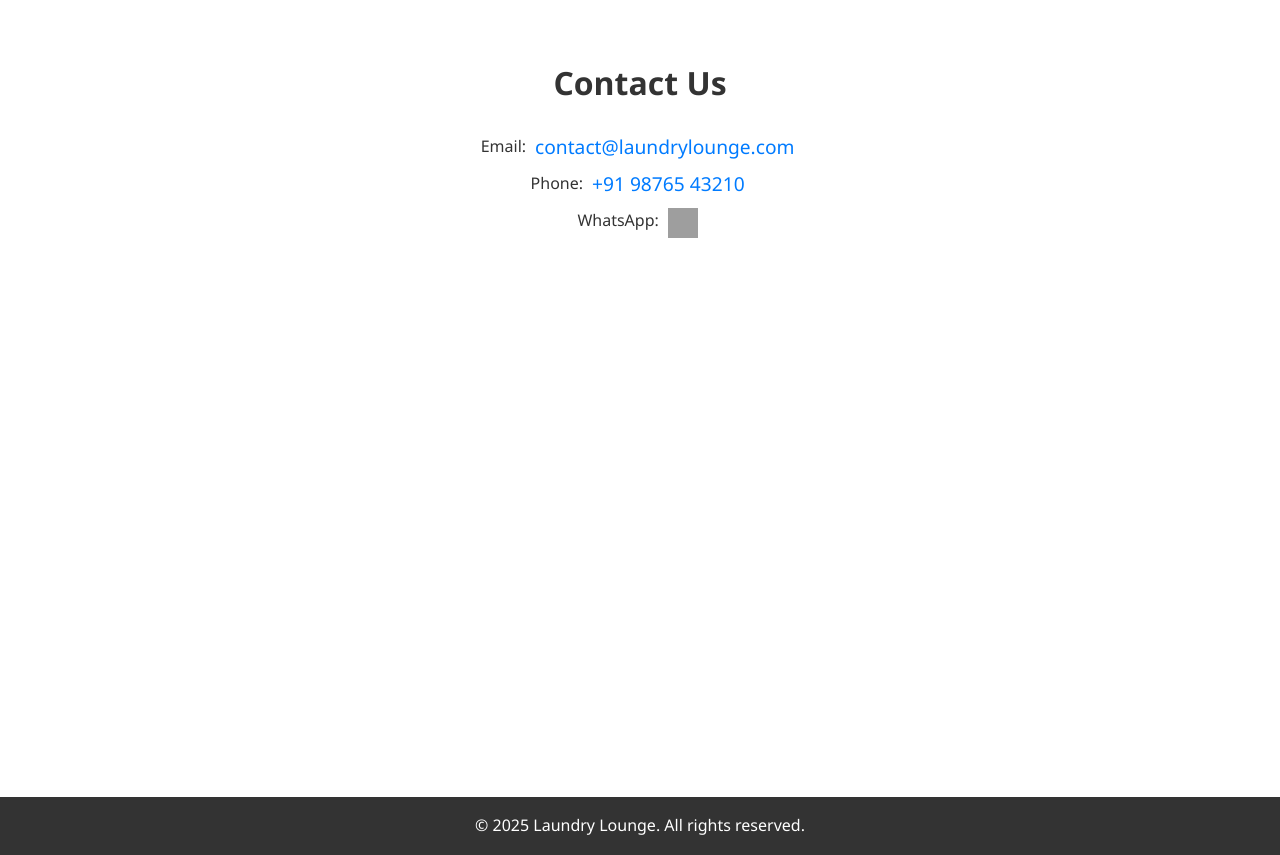
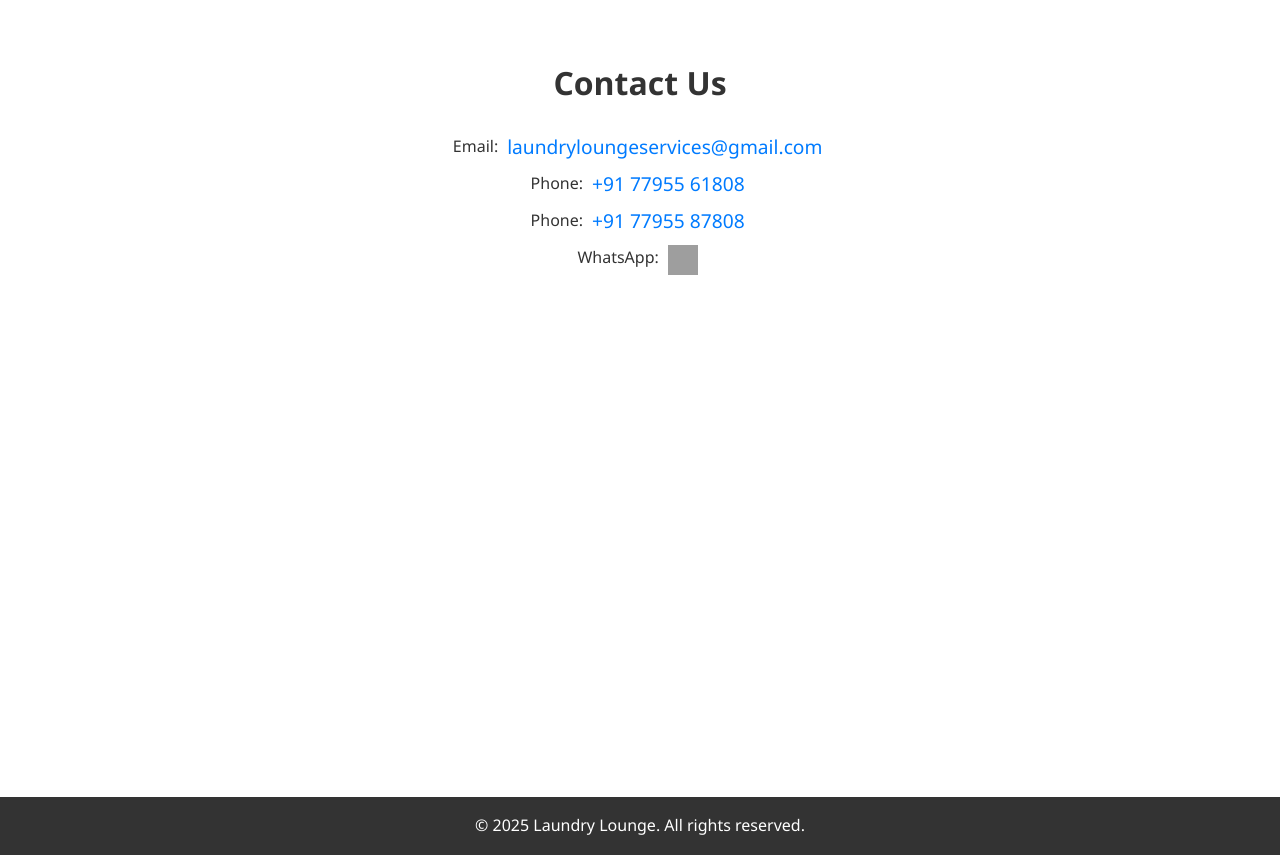
Before and after one commit to laundryloungecoin/laundry-lounge, a plain HTML site: page index.html in a window 1280 px wide. Shown: the part 2560-3415 px from the top of the page. Drawn offline with Linux system fonts and the light colour scheme; grey boxes are pictures that could not be loaded.

Commit message:
Update index.html
updated contact details

```diff
--- a/index.html
+++ b/index.html
@@ -307,11 +307,12 @@
   <section id="contact">
     <h2>Contact Us</h2>
     <div class="contact-info">
-      <p>Email: <a href="mailto:contact@laundrylounge.com">contact@laundrylounge.com</a></p>
-      <p>Phone: <a href="tel:+919876543210">+91 98765 43210</a></p>
+      <p>Email: <a href="mailto:laundryloungeservices@gmail.com">laundryloungeservices@gmail.com</a></p>
+      <p>Phone: <a href="tel:+917795561808">+91 77955 61808</a></p>
+      <p>Phone: <a href="tel:+917795587808">+91 77955 87808</a></p>
       <p>
         WhatsApp:
-        <a href="https://wa.me/919876543210" target="_blank" rel="noopener" aria-label="Chat on WhatsApp">
+        <a href="https://wa.me/917795561808" target="_blank" rel="noopener" aria-label="Chat on WhatsApp">
           <img src="https://upload.wikimedia.org/wikipedia/commons/6/6b/WhatsApp.svg" alt="WhatsApp icon" width="30" height="30" />
         </a>
       </p>
```
